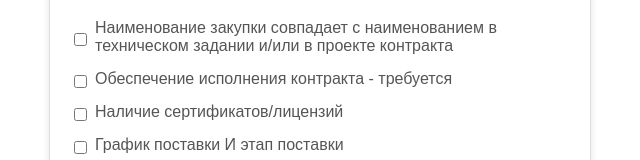
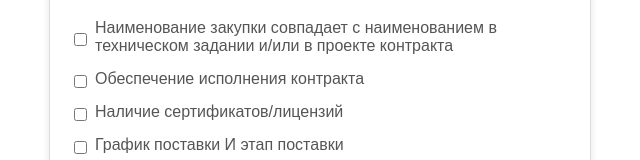
Before and after one commit to egoriktut/tender_hack_2024_NOV, a Vue app in the folder front/: page /KS in a window 1280 px wide. Shown: the part 247-407 px from the top of the page, without its empty margins (320-960 px from the left). Built offline with nearby package versions, Linux system fonts and the light colour scheme.

Commit message:
feat: 2.2

```diff
--- a/front/src/components/KS.vue
+++ b/front/src/components/KS.vue
@@ -6,7 +6,7 @@ const url = ref("")
 const selectedReasons = ref([])
 const reasons = [
   { value: 1, label: "Наименование закупки совпадает с наименованием в техническом задании и/или в проекте контракта" },
-  { value: 2, label: "Обеспечение исполнения контракта - требуется" },
+  { value: 2, label: "Обеспечение исполнения контракта" },
   { value: 3, label: "Наличие сертификатов/лицензий" },
   { value: 4, label: "График поставки И этап поставки" },
   { value: 5, label: "Максимальное значение цены контракта ИЛИ начальная цена" },
```
